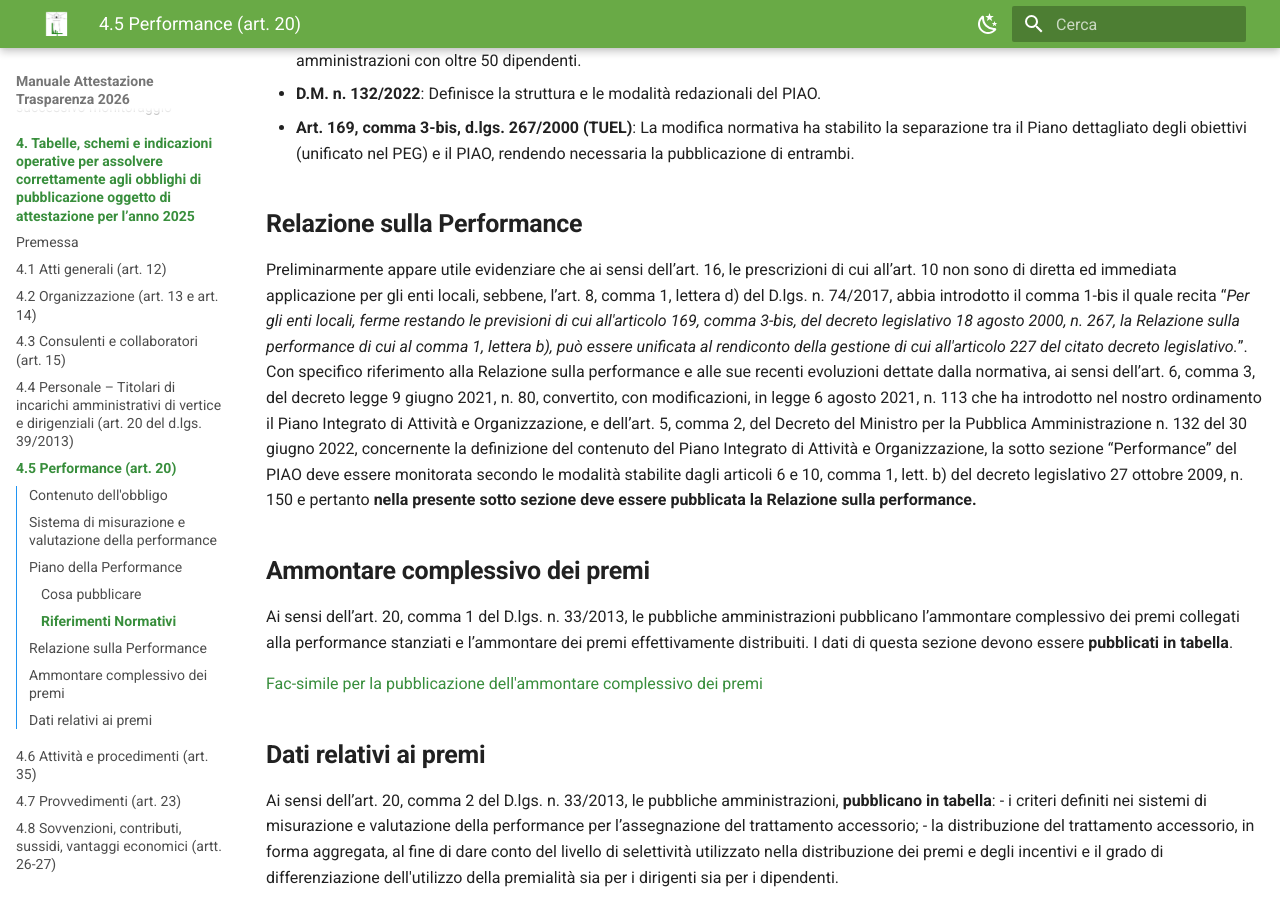
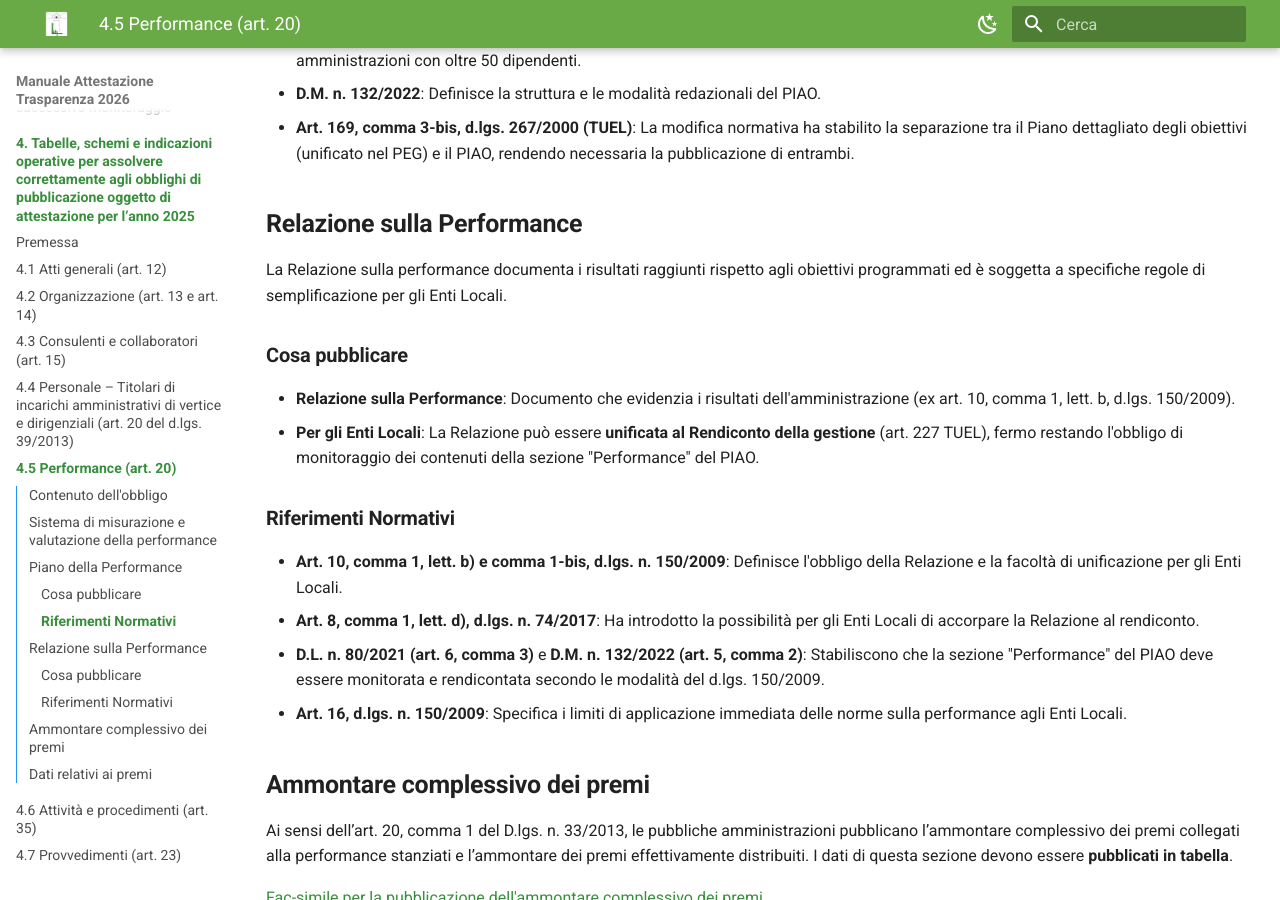
Before and after one commit to Lab4srl/manuale-trasparenza-2026, an MkDocs documentation site: the page built from docs/capitolo-4/4-5-performance.md, in a window 1280 px wide and 900 px high, scrolled down 844 px. Built offline with MkDocs 1.6.1 and Material for MkDocs 9.7.7, drawn with Linux system fonts in a browser that asks for light colours; some of the changed text lies outside the part shown.

Commit message:
Aggiornamento manuale

```diff
--- a/docs/capitolo-4/4-5-performance.md
+++ b/docs/capitolo-4/4-5-performance.md
@@ -1,11 +1,11 @@
 ## Contenuto dell'obbligo
 
 Il presente obbligo si trova in “**Amministrazione trasparente**” – “**Performance**” e si compone delle seguenti sottosezioni:
-1. **Sistema di misurazione e valutazione della performance**
-2. **Piano della Performance**
-3. **Relazione sulla Performance**
-4. **Ammontare complessivo dei premi**
-5. **Dati relativi ai premi**
+- **Sistema di misurazione e valutazione della performance**
+- **Piano della Performance**
+- **Relazione sulla Performance**
+- **Ammontare complessivo dei premi**
+- **Dati relativi ai premi**
 
 ## **Sistema di misurazione e valutazione della performance**
 
@@ -27,7 +27,17 @@ L'obbligo di pubblicazione in questa sezione è stato profondamente innovato dal
 
 ## **Relazione sulla Performance**
 
-Preliminarmente appare utile evidenziare che ai sensi dell’art. 16, le prescrizioni di cui all’art. 10 non sono di diretta ed immediata applicazione per gli enti locali, sebbene, l’art. 8, comma 1, lettera d) del D.lgs. n. 74/2017, abbia introdotto il comma 1-bis il quale recita “_Per gli enti locali, ferme restando le previsioni di cui all'articolo 169, comma 3-bis, del decreto legislativo 18 agosto 2000, n. 267, la Relazione sulla performance di cui al comma 1, lettera b), può essere unificata al rendiconto della gestione di cui all'articolo 227 del citato decreto legislativo._”. Con specifico riferimento alla Relazione sulla performance e alle sue recenti evoluzioni dettate dalla normativa, ai sensi dell’art. 6, comma 3, del decreto legge 9 giugno 2021, n. 80, convertito, con modificazioni, in legge 6 agosto 2021, n. 113 che ha introdotto nel nostro ordinamento il Piano Integrato di Attività e Organizzazione, e dell’art. 5, comma 2, del Decreto del Ministro per la Pubblica Amministrazione n. 132 del 30 giugno 2022, concernente la definizione del contenuto del Piano Integrato di Attività e Organizzazione, la sotto sezione “Performance” del PIAO deve essere monitorata secondo le modalità stabilite dagli articoli 6 e 10, comma 1, lett. b) del decreto legislativo 27 ottobre 2009, n. 150 e pertanto **nella presente sotto sezione deve essere pubblicata la Relazione sulla performance.**
+La Relazione sulla performance documenta i risultati raggiunti rispetto agli obiettivi programmati ed è soggetta a specifiche regole di semplificazione per gli Enti Locali.
+
+### **Cosa pubblicare**
+*   **Relazione sulla Performance**: Documento che evidenzia i risultati dell'amministrazione (ex art. 10, comma 1, lett. b, d.lgs. 150/2009).
+*   **Per gli Enti Locali**: La Relazione può essere **unificata al Rendiconto della gestione** (art. 227 TUEL), fermo restando l'obbligo di monitoraggio dei contenuti della sezione "Performance" del PIAO.
+
+### **Riferimenti Normativi**
+*   **Art. 10, comma 1, lett. b) e comma 1-bis, d.lgs. n. 150/2009**: Definisce l'obbligo della Relazione e la facoltà di unificazione per gli Enti Locali.
+*   **Art. 8, comma 1, lett. d), d.lgs. n. 74/2017**: Ha introdotto la possibilità per gli Enti Locali di accorpare la Relazione al rendiconto.
+*   **D.L. n. 80/2021 (art. 6, comma 3)** e **D.M. n. 132/2022 (art. 5, comma 2)**: Stabiliscono che la sezione "Performance" del PIAO deve essere monitorata e rendicontata secondo le modalità del d.lgs. 150/2009.
+*   **Art. 16, d.lgs. n. 150/2009**: Specifica i limiti di applicazione immediata delle norme sulla performance agli Enti Locali.
 
 ## **Ammontare complessivo dei premi**
 
```
